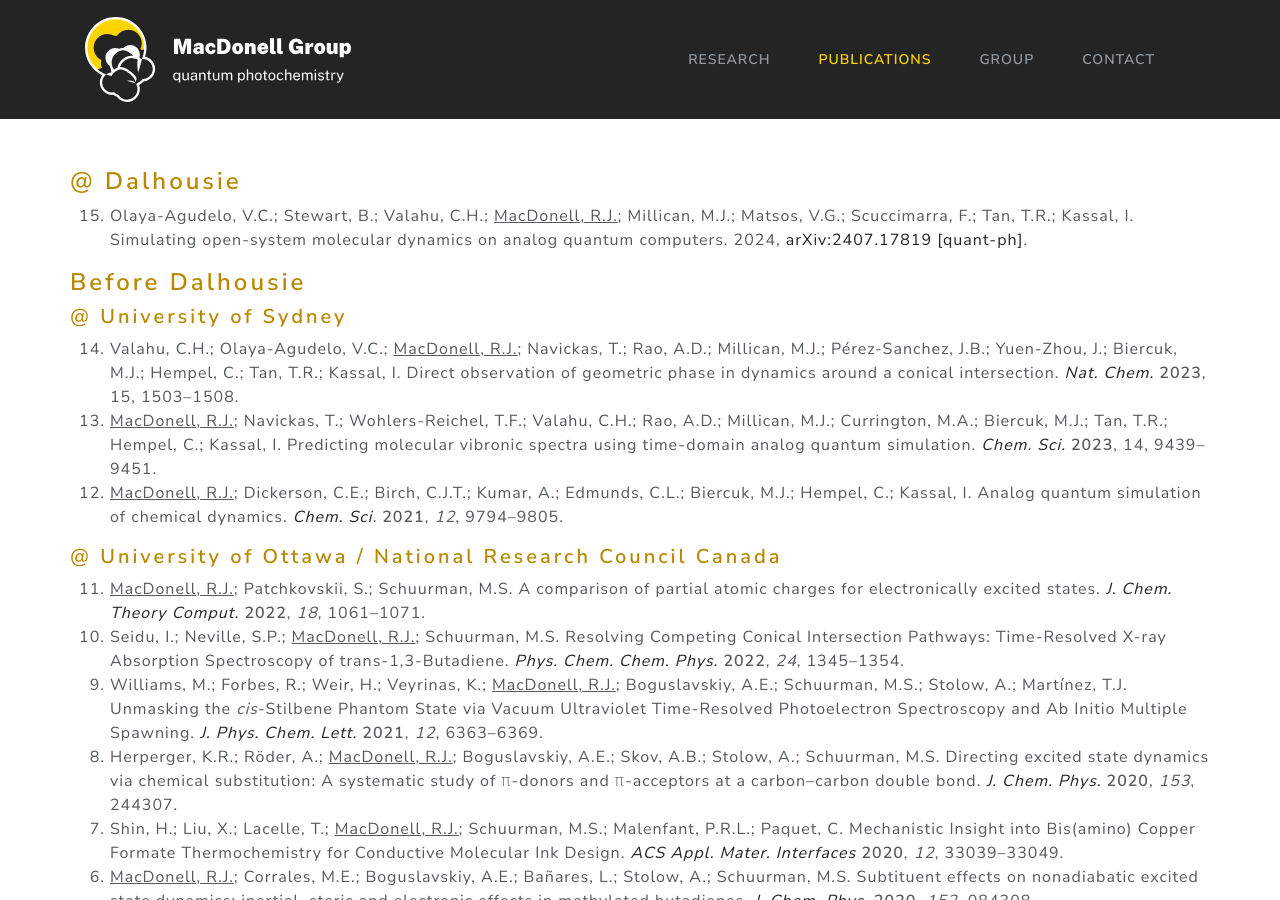
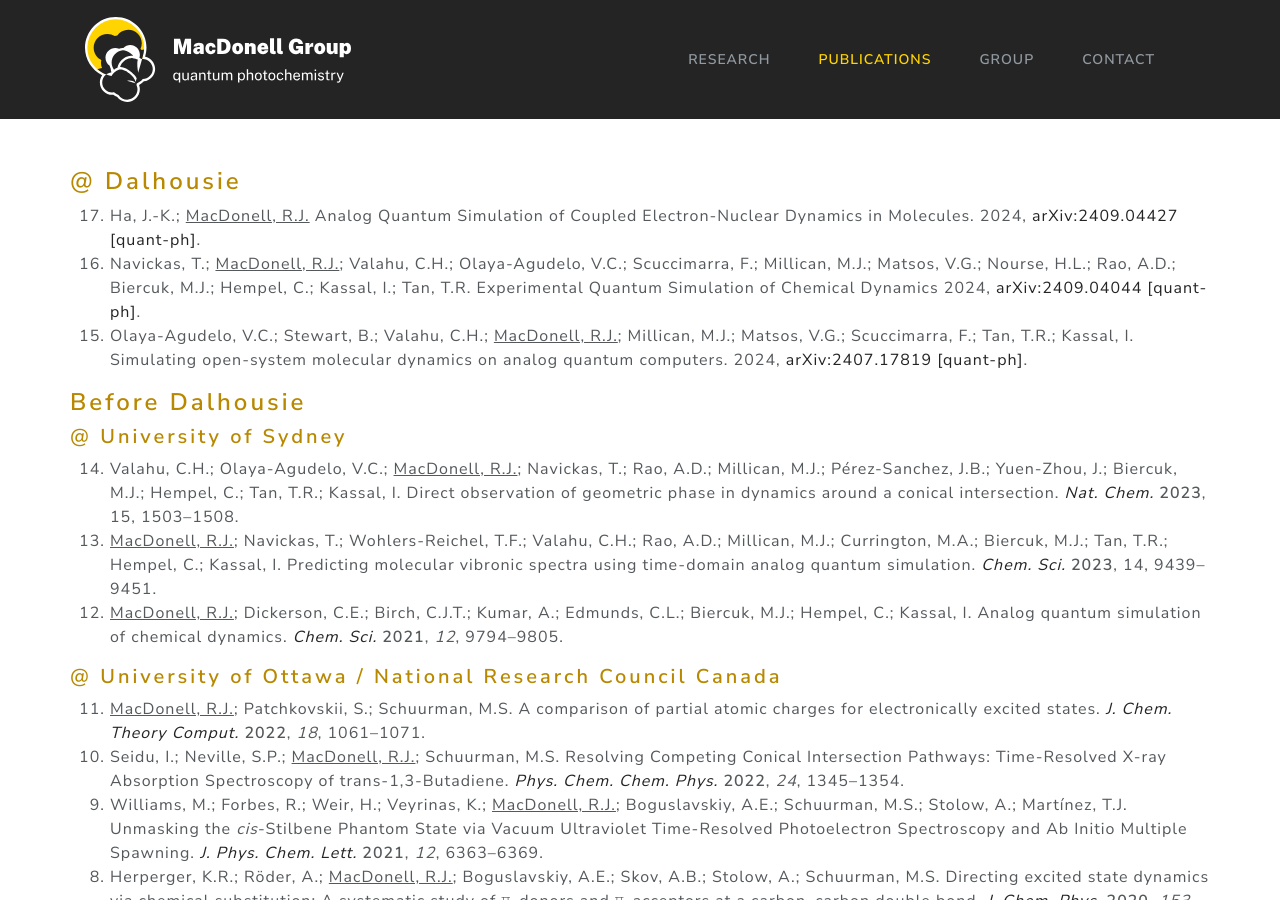
Before and after one commit to macdonell-group/macdonell-group.github.io, a Jekyll site: the page built from publications.md, in a window 1280 px wide and 900 px high. Built offline with Jekyll 4.4.1, drawn with Linux system fonts in a browser that asks for light colours.

Commit message:
Added new preprints

```diff
--- a/publications.md
+++ b/publications.md
@@ -5,8 +5,16 @@ title: Publications
 
 ### @ Dalhousie
 
-{: start="15"}
+{: start="17"}
 {: reversed="reversed"}
+17. Ha, J.-K.; <u>MacDonell, R.J.</u> Analog Quantum Simulation of Coupled
+    Electron-Nuclear Dynamics in Molecules. 2024,
+    [arXiv:2409.04427 [quant-ph]](https://arxiv.org/abs/2409.04427).
+16. Navickas, T.; <u>MacDonell, R.J.</u>; Valahu, C.H.; Olaya-Agudelo, V.C.;
+    Scuccimarra, F.; Millican, M.J.; Matsos, V.G.; Nourse, H.L.; Rao, A.D.;
+    Biercuk, M.J.; Hempel, C.; Kassal, I.; Tan, T.R. Experimental Quantum
+    Simulation of Chemical Dynamics
+    2024, [arXiv:2409.04044 [quant-ph]](https://arxiv.org/abs/2409.04044).
 15. Olaya-Agudelo, V.C.; Stewart, B.; Valahu, C.H.; <u>MacDonell, R.J.</u>;
     Millican, M.J.; Matsos, V.G.; Scuccimarra, F.; Tan, T.R.; Kassal, I.
     Simulating open-system molecular dynamics on analog quantum computers.
```
Also changed, not shown: _posts/2024-09-09-First-preprint.md (added, +6 -0 lines).
